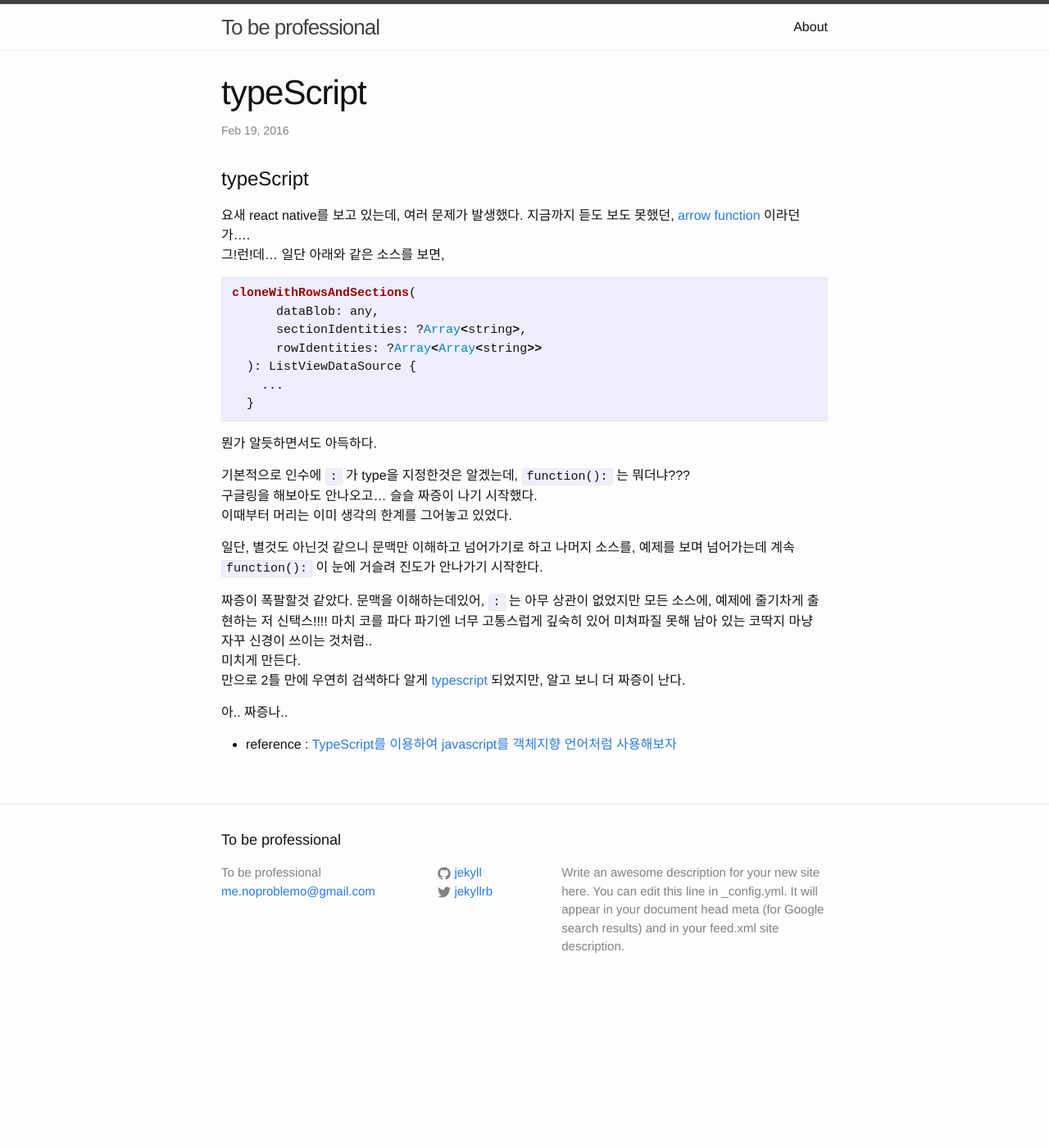
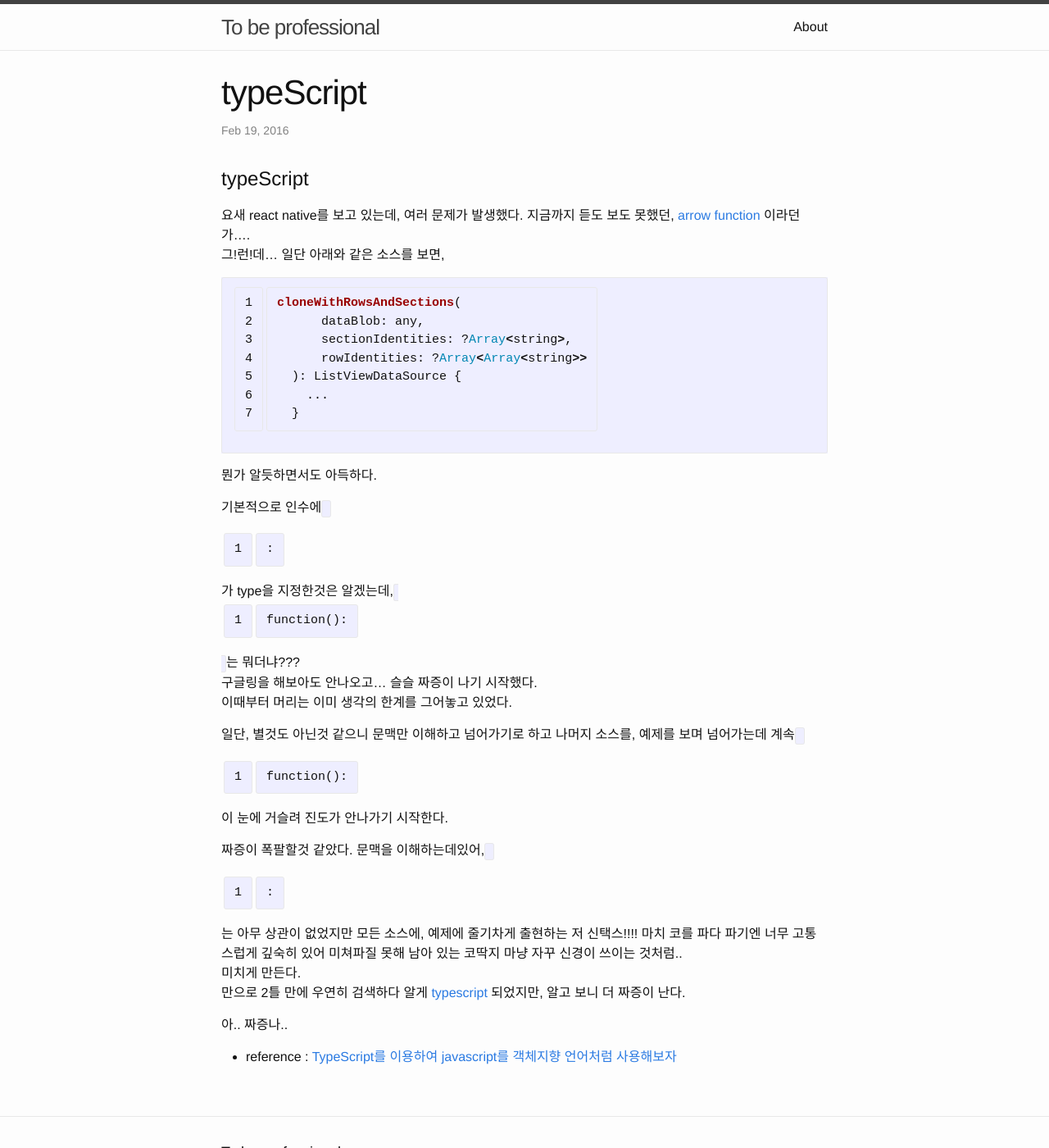
Before and after one commit to noproblemo/noproblemo.github.io, a Jekyll site: the page built from _posts/2016-02-19-typeScript.markdown, in a window 1280 px wide and 1400 px high. Shown: the whole window at 82% size. Built offline with Jekyll 4.4.1, drawn with Linux system fonts in a browser that asks for light colours; Markdown is read by kramdown in place of the engine named in the settings.

Commit message:
update config

```diff
--- a/_config.yml
+++ b/_config.yml
@@ -18,6 +18,21 @@ twitter_username: jekyllrb
 github_username:  jekyll
 
 # Build settings
-#markdown: kramdown
-markdown: redcarpet
+markdown: kramdown
 pygments: true
+
+kramdown:
+  auto_ids:       true
+  footnote_nr:    1
+  entity_output:  as_char
+  toc_levels:     1..6
+  smart_quotes:   lsquo,rsquo,ldquo,rdquo
+  enable_coderay: false
+
+  coderay:
+    coderay_wrap:              div
+    coderay_line_numbers:      inline
+    coderay_line_number_start: 1
+    coderay_tab_width:         4
+    coderay_bold_every:        10
+    coderay_css:               style
```
